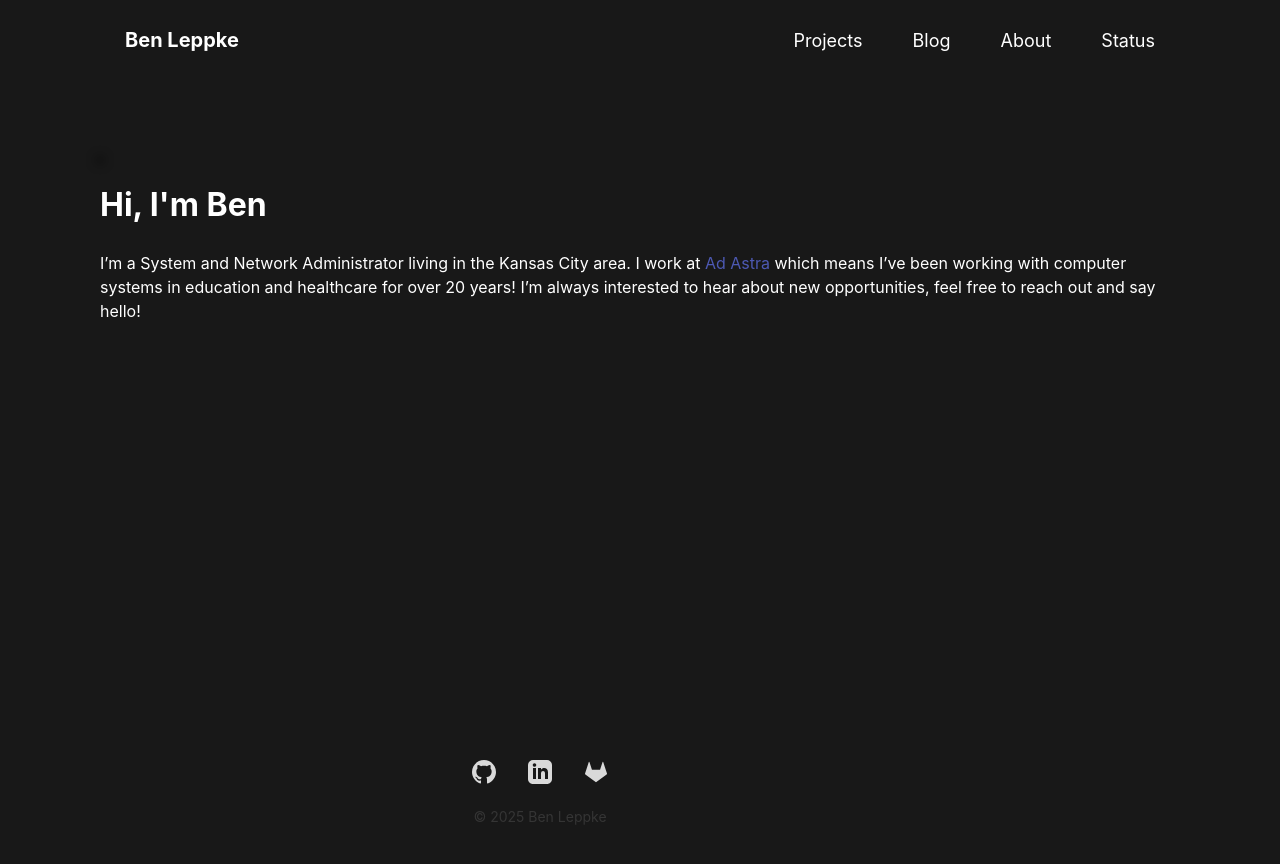
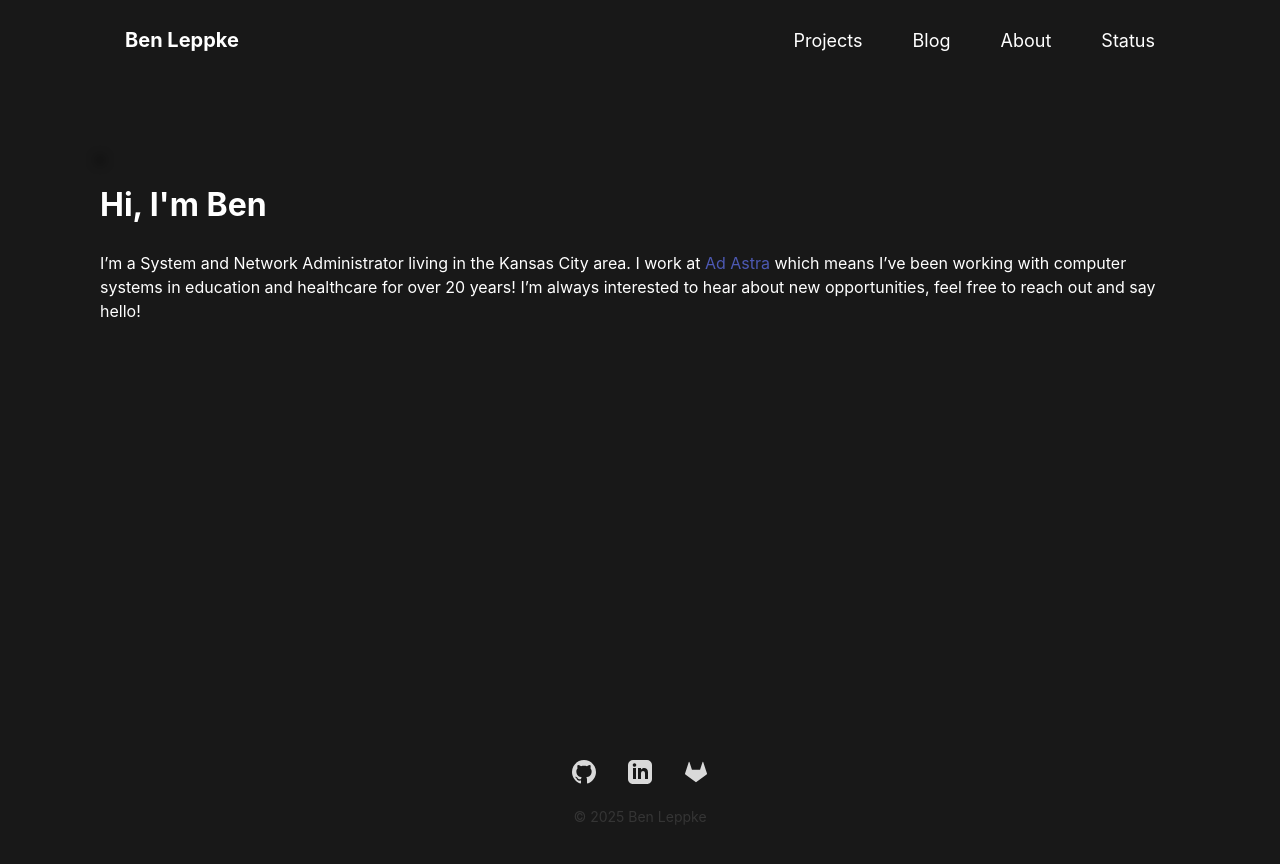
Before and after one commit to benleppke/benleppke.github.io, a Jekyll site: the page built from index.md, in a window 1280 px wide. Shown: the top 864 px of the page. Built offline with Jekyll 4.4.1, drawn with Linux system fonts in a browser that asks for light colours.

Commit message:
Fix footer centering

```diff
--- a/assets/css/main.css
+++ b/assets/css/main.css
@@ -14,7 +14,7 @@ body {
     max-width: 1080px;
     min-height: 500px;
     margin: 40px auto;
-    padding: 40px;
+    padding: 40px 20px;
     color: #FFFFFF;
     border-radius: 8px;
 }
@@ -36,6 +36,8 @@ body {
 
 .footer-content {
     max-width: 1080px;
+    margin: 0 auto;
+    padding: 0 20px;
 }
 
 .social-links {
@@ -171,6 +173,11 @@ body {
 
 /* Media Queries */
 @media (max-width: 768px) {
+    .wrapper {
+        margin: 20px auto;
+        padding: 20px;
+    }
+
     .nav {
         flex-wrap: nowrap;
         justify-content: space-between;
```
